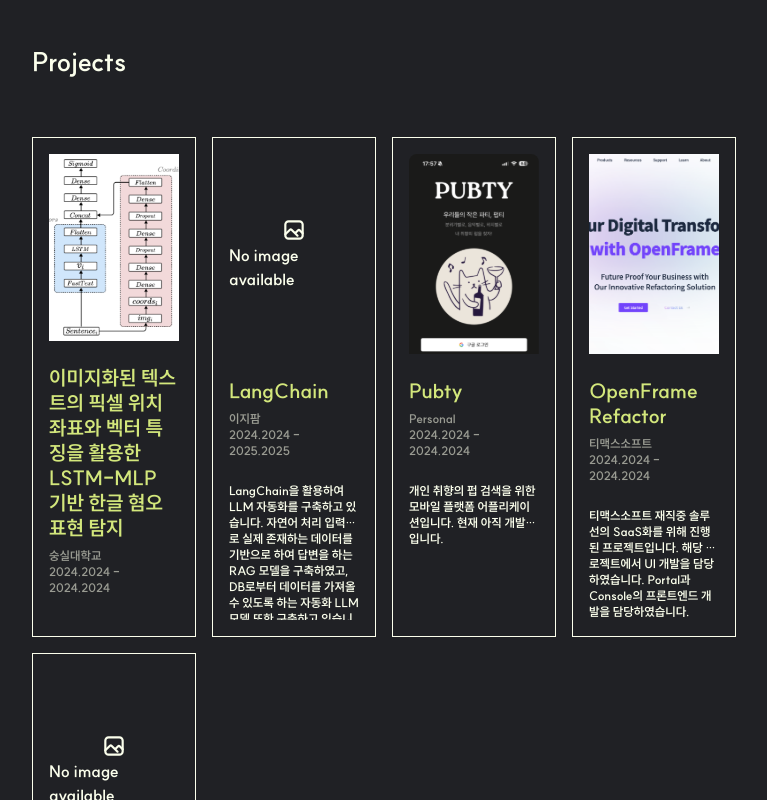
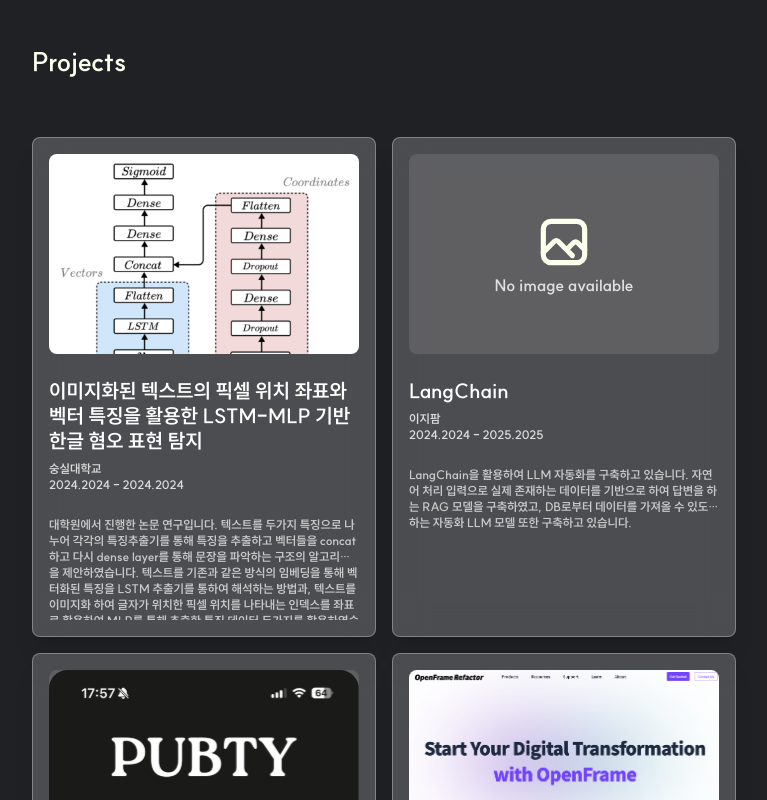
Before and after one commit to ramieeee/portfolio_2.0, a Next.js app: page / in a window 1280 px wide. Shown: the part 3320-4120 px from the top of the page, without its empty margins (256-1023 px from the left). Built offline with nearby package versions, Linux system fonts and the light colour scheme.

Commit message:
Fix project card style

```diff
--- a/components/molecules/ProjectCard.tsx
+++ b/components/molecules/ProjectCard.tsx
@@ -4,7 +4,7 @@
 import Image from "next/image";
 import PhotoSvg from "@/assets/photo.svg";
 import styles from "./ProjectCard.module.scss";
-import { useState } from "react";
+import { useState, Fragment } from "react";
 import ProjectModal from "./ProjectModal";
 
 interface ProjectCard {
@@ -23,13 +23,13 @@
   };
 
   return (
+    <Fragment>
       <div
-      className={`flex flex-col w-full max-w-[350px] h-[400px] sm:h-[500px] border-[1px] border-color-main cursor-pointer relative gap-4 sm:gap-6 overflow-hidden p-3 sm:p-4`}
+        className={`flex flex-col w-full max-w-[350px] h-[400px] sm:h-[500px] bg-white bg-opacity-20 backdrop-blur-lg border border-white border-opacity-30 rounded-lg shadow-xl cursor-pointer relative gap-4 sm:gap-6 overflow-hidden p-3 sm:p-4 hover:bg-opacity-25 transition-all duration-300`}
         onClick={handleCardClick}
       >
-      <div className={styles.glassLayer}></div>
         {/* img */}
-      <div className="w-full h-[150px] sm:h-[200px] flex justify-center items-center mx-auto">
+        <div className="w-full h-[150px] sm:h-[200px] flex justify-center items-center mx-auto rounded-lg overflow-hidden bg-white bg-opacity-10">
           {project?.images.length > 0 ? (
             <img
               src={`/${project?.images[0]}`}
@@ -45,7 +45,7 @@
                 height={50}
                 style={{ width: "20%", height: "20%" }}
               />
-            <div className="text-color-main font-suitBold">
+              <div className="text-white font-suitBold opacity-80">
                 No image available
               </div>
             </div>
@@ -54,20 +54,20 @@
 
         {/* 제목, 기간 */}
         <div className="flex flex-col">
-        <div className="font-suitBold text-sm sm:text-size-subtitle text-color-highlight z-10 leading-tight">
+          <div className="font-suitBold text-sm sm:text-size-subtitle text-white z-10 leading-tight">
             {project.title}
           </div>
           <div className="mt-2">
-          <div className="font-suitBold text-xs sm:text-size-body text-color-secondary">
+            <div className="font-suitBold text-xs sm:text-size-body text-white text-opacity-80">
               {project.organization}
             </div>
-          <div className="font-suitBold text-xs sm:text-size-body text-color-secondary">{`${project.time.from.year}.${project.time.from.year} - ${project.time.until.year}.${project.time.until.year}`}</div>
+            <div className="font-suitBold text-xs sm:text-size-body text-white text-opacity-80">{`${project.time.from.year}.${project.time.from.year} - ${project.time.until.year}.${project.time.until.year}`}</div>
           </div>
         </div>
 
         {/* 설명 */}
         <div
-        className="font-suitBold text-xs sm:text-size-body text-color-main flex-1"
+          className="font-suitBold text-xs sm:text-size-body text-white text-opacity-70 flex-1"
           style={{
             display: "-webkit-box",
             WebkitLineClamp: 3,
@@ -78,9 +78,10 @@
         >
           {project.description}
         </div>
+      </div>
       {isModalOpen && (
         <ProjectModal project={project} handleModalClose={handleModalClose} />
       )}
-    </div>
+    </Fragment>
   );
 }
--- a/components/screens/ProjectScreen.tsx
+++ b/components/screens/ProjectScreen.tsx
@@ -9,7 +9,7 @@
 export default function ProjectScreen({ projectData }: ProjectScreenProps) {
   return (
     <Template subtitle="Projects">
-      <div className="gap-4 grid grid-cols-1 sm:grid-cols-2 lg:grid-cols-3 xl:grid-cols-4 justify-items-center">
+      <div className="gap-4 grid grid-cols-1 sm:grid-cols-2 justify-items-center">
         {projectData?.map((project, idx) => {
           return (
             <ProjectCard project={project} key={`${project.title}-${idx}`} />
--- a/package.json
+++ b/package.json
@@ -5,7 +5,7 @@
   "scripts": {
     "dev": "next dev --turbopack",
     "build": "next build",
-    "start": "next start",
+    "start": "HOST=0.0.0.0 next start",
     "lint": "next lint"
   },
   "dependencies": {
```
Lines whose indentation alone changed are shown as unchanged.
